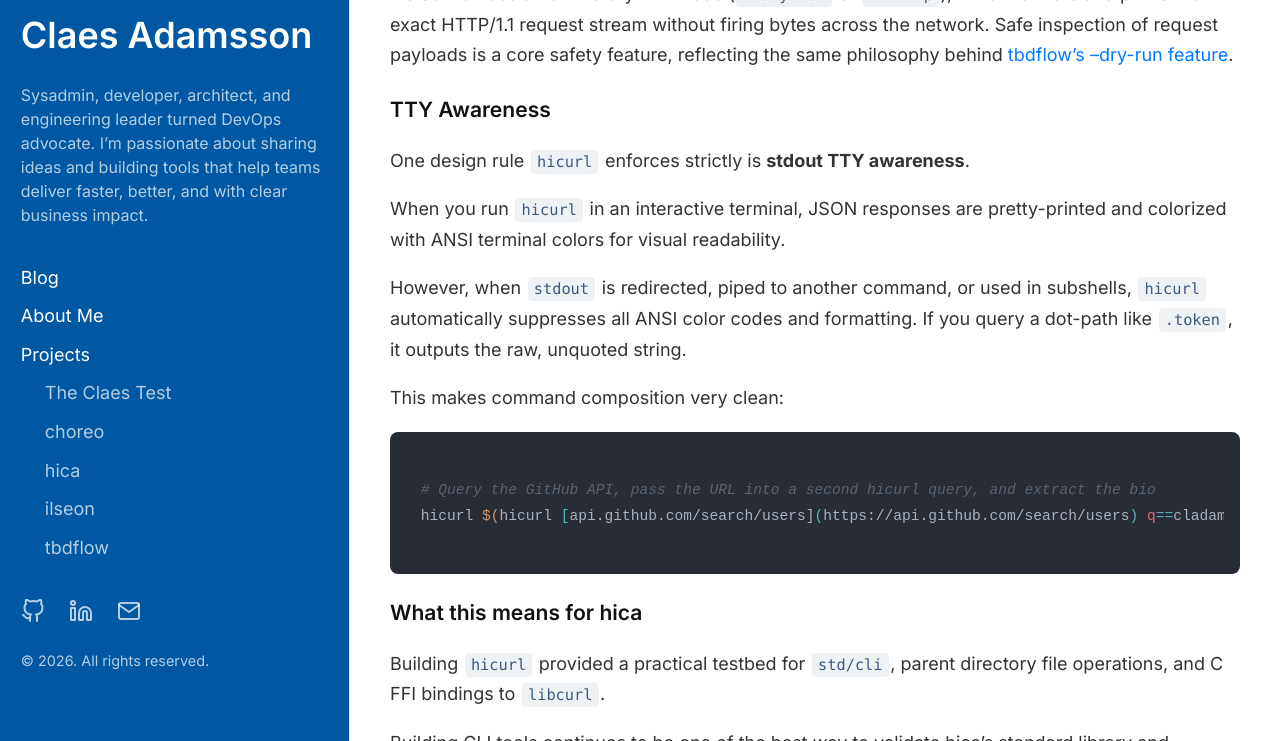
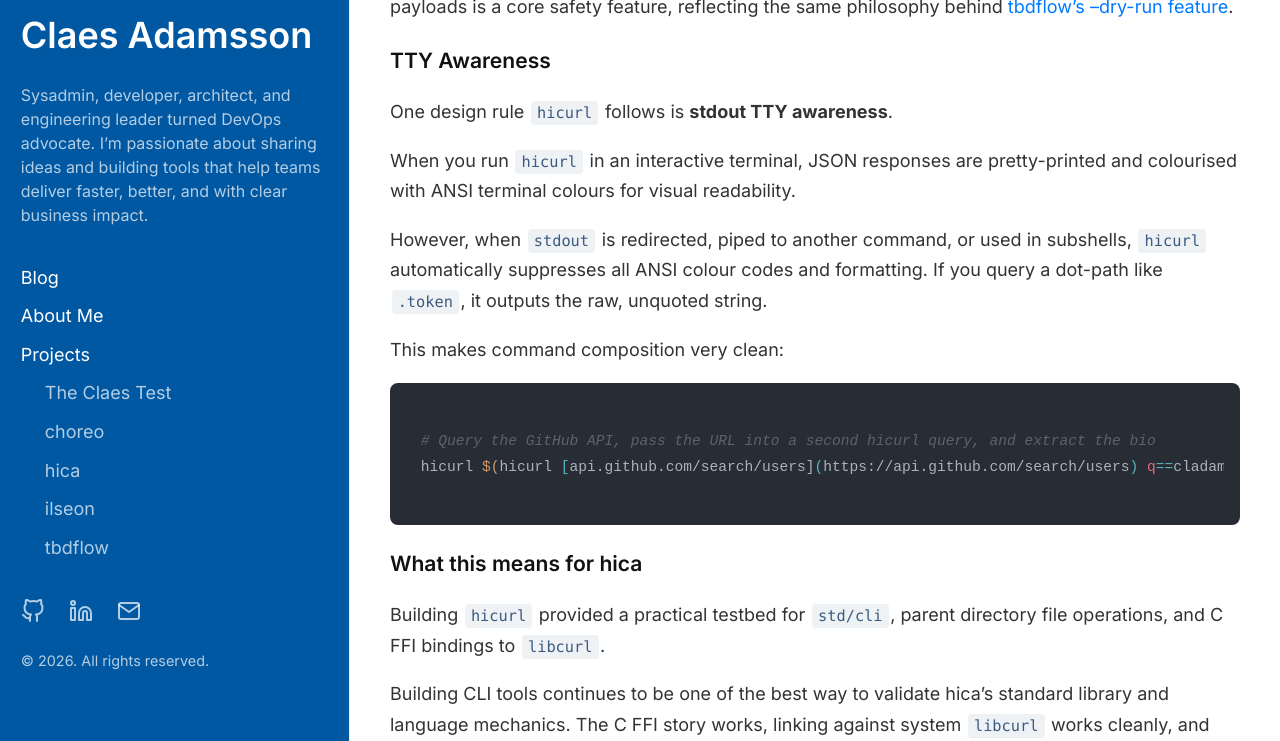
Before and after one commit to cladam/cladam.github.io, a Jekyll site: the page built from _posts/2026-07-26-hicurl.md, in a window 1280 px wide and 900 px high, scrolled down 1725 px, cut to the strip 159-900 px from the top of the window. Built offline with Jekyll 4.4.1, drawn with Linux system fonts in a browser that asks for light colours; comment, search, counter and statistics services are not loaded; some of the changed text lies outside the part shown.

Commit message:
fix: update formatting and language

```diff
--- a/_posts/2026-07-26-hicurl.md
+++ b/_posts/2026-07-26-hicurl.md
@@ -55,11 +53,11 @@ It also includes an offline dry-run mode (`--dry-run` or `-E http`), which forma
 
 ### TTY Awareness
 
-One design rule `hicurl` enforces strictly is **stdout TTY awareness**.
+One design rule `hicurl` follows is **stdout TTY awareness**.
 
-When you run `hicurl` in an interactive terminal, JSON responses are pretty-printed and colorized with ANSI terminal colors for visual readability.
+When you run `hicurl` in an interactive terminal, JSON responses are pretty-printed and colourised with ANSI terminal colours for visual readability.
 
-However, when `stdout` is redirected, piped to another command, or used in subshells, `hicurl` automatically suppresses all ANSI color codes and formatting. If you query a dot-path like `.token`, it outputs the raw, unquoted string.
+However, when `stdout` is redirected, piped to another command, or used in subshells, `hicurl` automatically suppresses all ANSI colour codes and formatting. If you query a dot-path like `.token`, it outputs the raw, unquoted string.
 
 This makes command composition very clean:
 
```
Also changed, not shown: other parts of _posts/2026-07-26-hicurl.md (+0 -2 lines).
